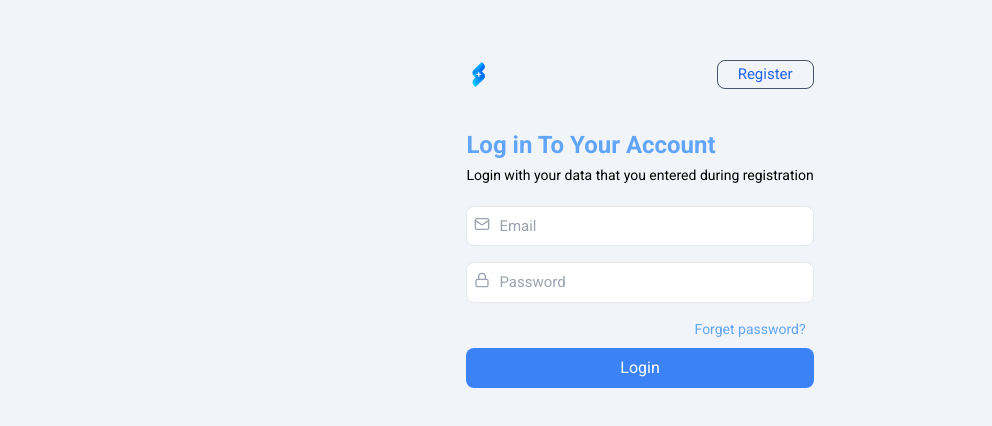
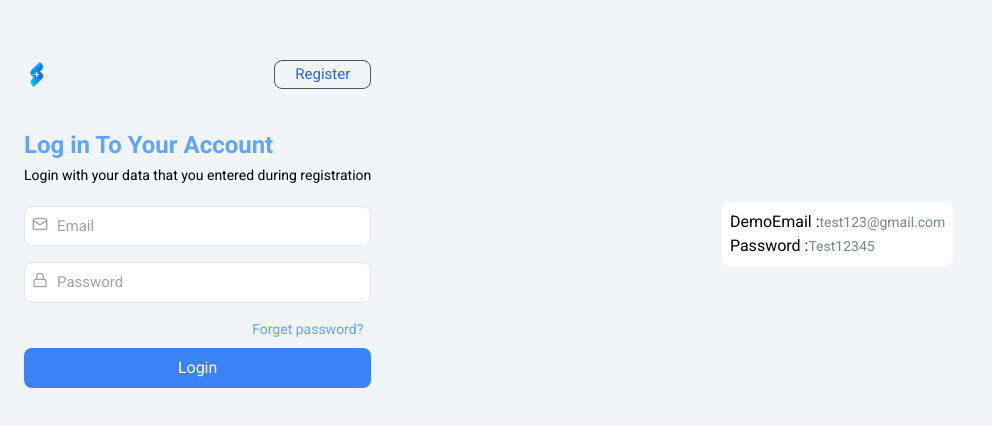
Before and after one commit to MostafaYahya773/surgeon, a Next.js app: page /auth/Login in a window 1280 px wide. Shown: the part 176-602 px from the top of the page, without its empty margins (0-992 px from the left). Built offline with nearby package versions, Linux system fonts and the light colour scheme.

Commit message:
fix: add demo email

```diff
--- a/src/app/auth/Login/page.tsx
+++ b/src/app/auth/Login/page.tsx
@@ -134,6 +134,16 @@ export default function Login() {
           </div>
         </div>
       </div>
+      <div className="bg-white dark:bg-slate-700 w-fit mx-auto mt-5 h-fit p-2 rounded-lg">
+        <p>
+          DemoEmail :
+          <span className="text-secondary text-[14px]">test123@gmail.com</span>
+        </p>
+        <p>
+          Password :
+          <span className="text-secondary text-[14px]">Test12345</span>
+        </p>
+      </div>
     </div>
   );
 }
```
